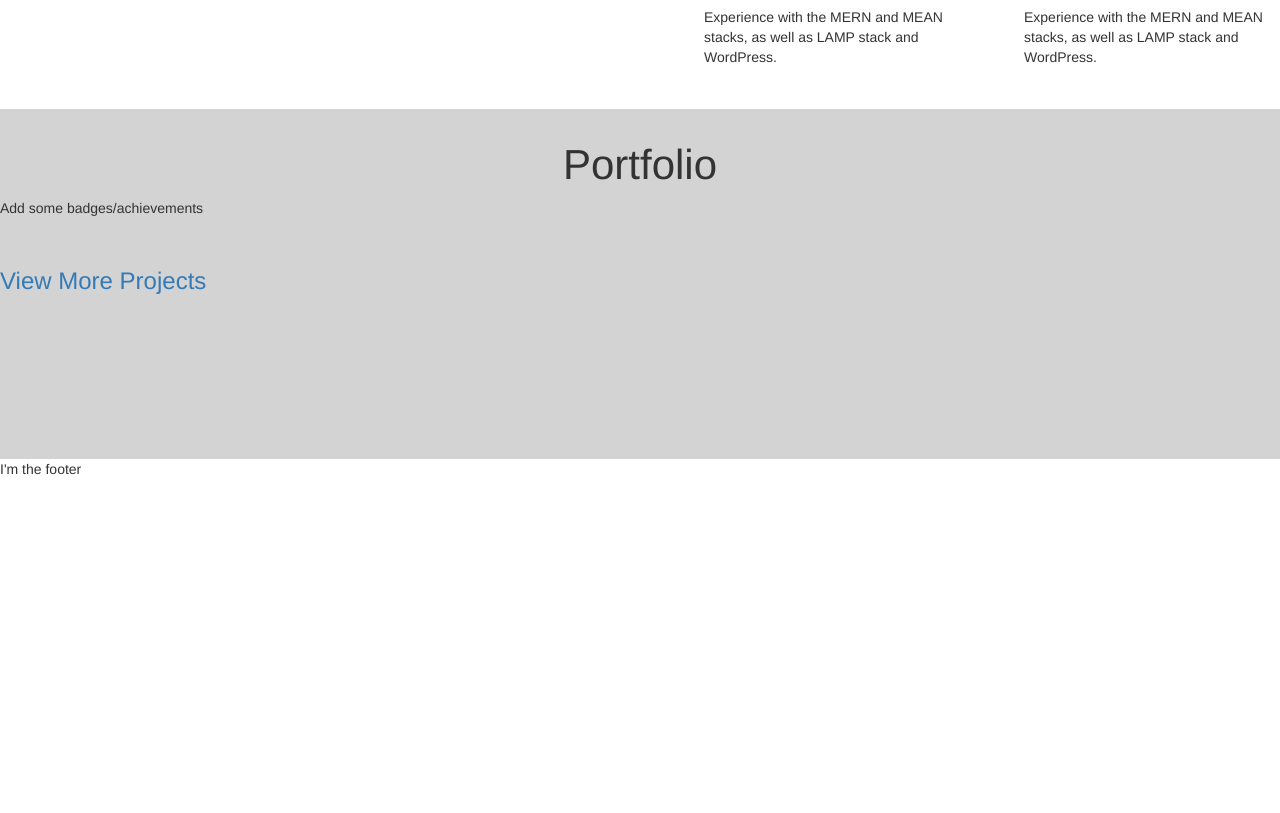
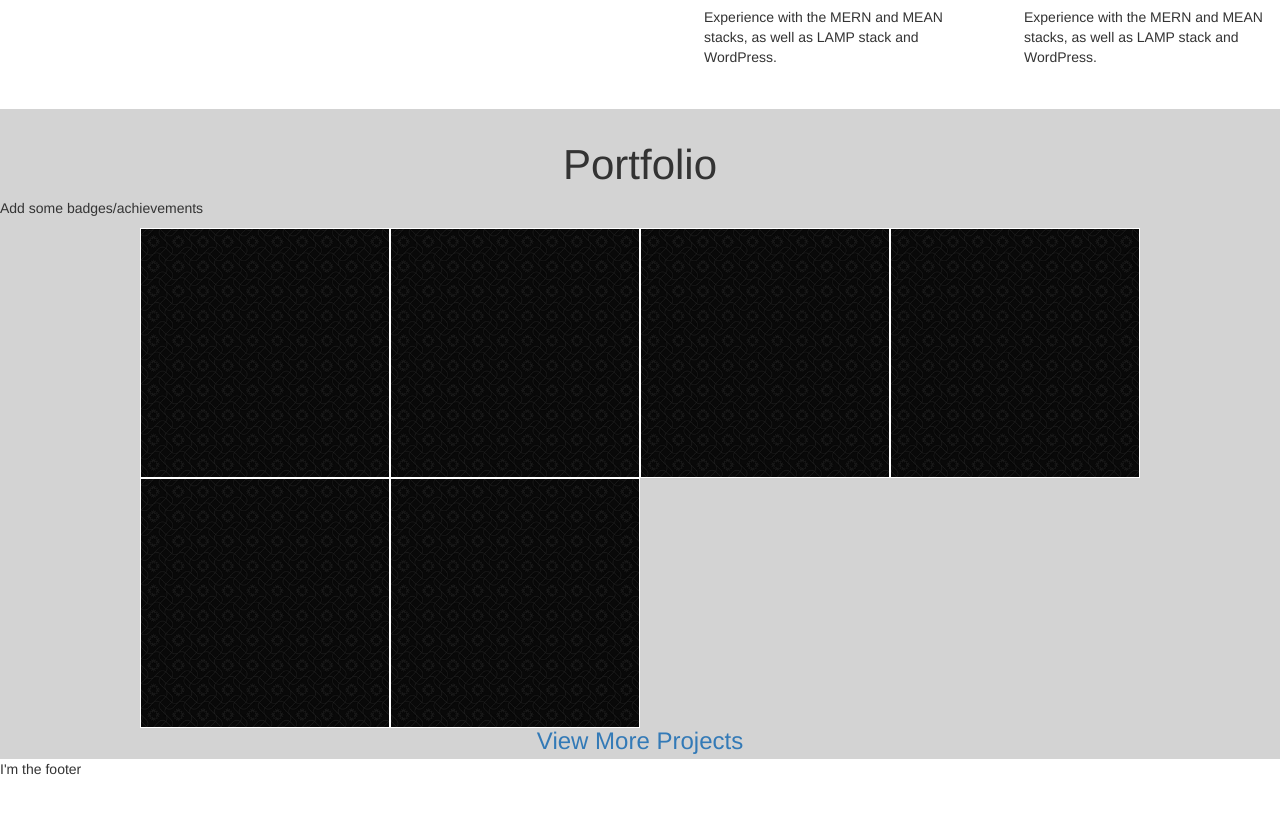
Before and after one commit to Saluki-scribe/my-portfolio, a plain HTML site: page index.html in a window 1280 px wide. Shown: the part 691-1504 px from the top of the page. Before the commit the page ends 1300 px from the top, so only its background shows below. Drawn offline with nearby package versions, Linux system fonts and the light colour scheme.

Commit message:
Added sample images and aligned in portfolio section. Centered portfolio link

```diff
--- a/assets/style.css
+++ b/assets/style.css
@@ -6,6 +6,10 @@ body {
     text-align: center;
     font-size: 42px;
 }
+
+/*
+SECTION 1
+*/
 
 #section-1 {
     color: white;
@@ -20,25 +24,13 @@ body {
     padding-top: 10%;
 }
 
+/*
+SECTION 2
+*/
+
 #section-2 {
     height: 350px;
     padding-top: 1%;
-}
-
-.skills {
-    width: 40%;
-    float: left;
-    margin-left: 10%;
-}
-
-#section-3 {
-    height: 350px;
-    background-color: lightgray;
-    padding-top: 1%;
-}
-
-footer {
-    height: 150px;
 }
 
 .left-col {
@@ -51,6 +43,45 @@ footer {
     height: 100%;
     width: 50%;
     float: right;
+}
+.skills {
+    width: 40%;
+    float: left;
+    margin-left: 10%;
+}
+
+/*SECTION 3*/
+
+#section-3 {
+    height: 650px;
+    background-color: lightgray;
+    padding-top: 1%;
+}
+
+#image-section {
+    height: 450px;
+    width: 1000px;
+    margin: auto;
+}
+
+#section-3 h3 {
+    text-align: center;
+    clear: both;
+}
+
+.p-img {
+    height: 250px;
+    width: 250px;
+    float: left;
+    border: 1px solid white;
+}
+
+/*
+FOOTER
+*/
+
+footer {
+    height: 150px;
 }
 
 
--- a/index.html
+++ b/index.html
@@ -53,7 +53,14 @@
 
         <h1 class="title">Portfolio</h1>
         <p>Add some badges/achievements</p>
-        <img>
+        <div id="image-section">
+            <img class="p-img" src="assets/images/curls.png">
+            <img class="p-img" src="assets/images/curls.png">
+            <img class="p-img" src="assets/images/curls.png">
+            <img class="p-img" src="assets/images/curls.png">
+            <img class="p-img" src="assets/images/curls.png">
+            <img class="p-img" src="assets/images/curls.png">
+        </div>
         <h3><a href="#" target="blank">View More Projects</a></h3>
     </div>
 
```
